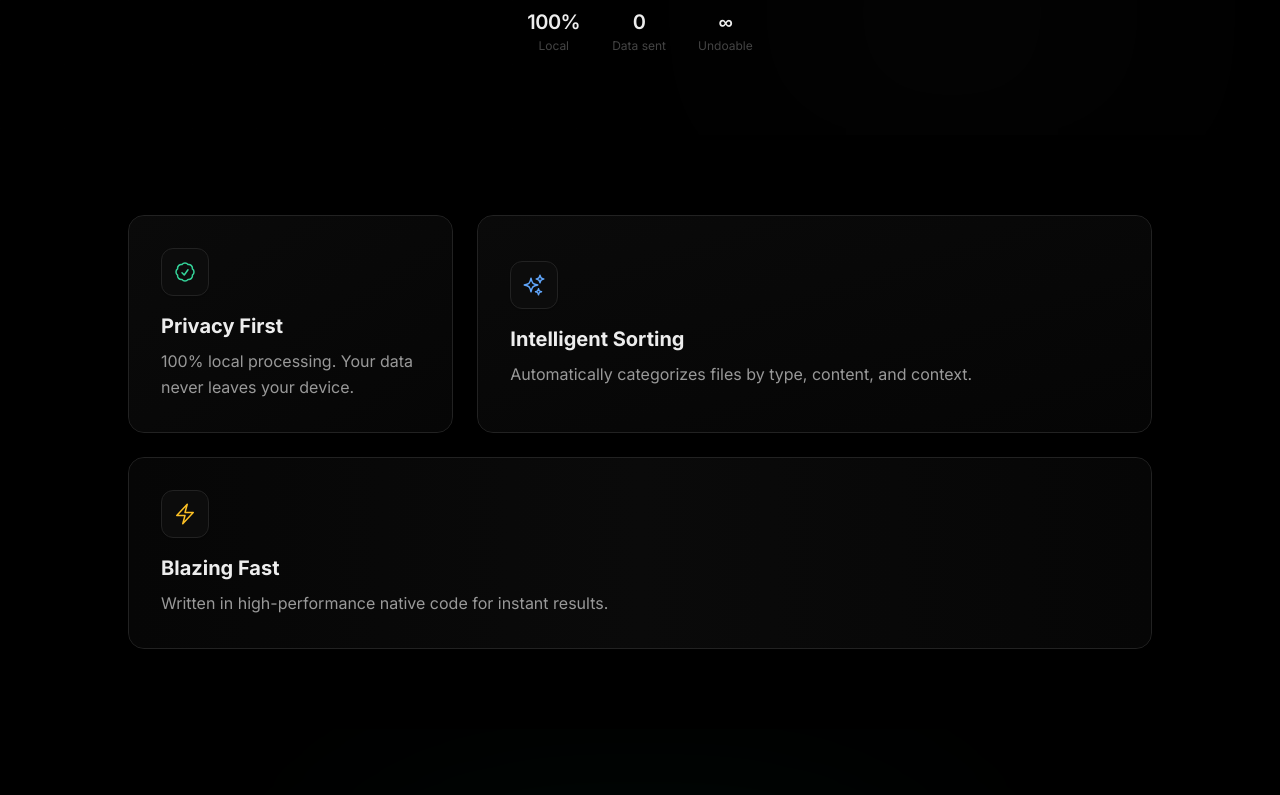
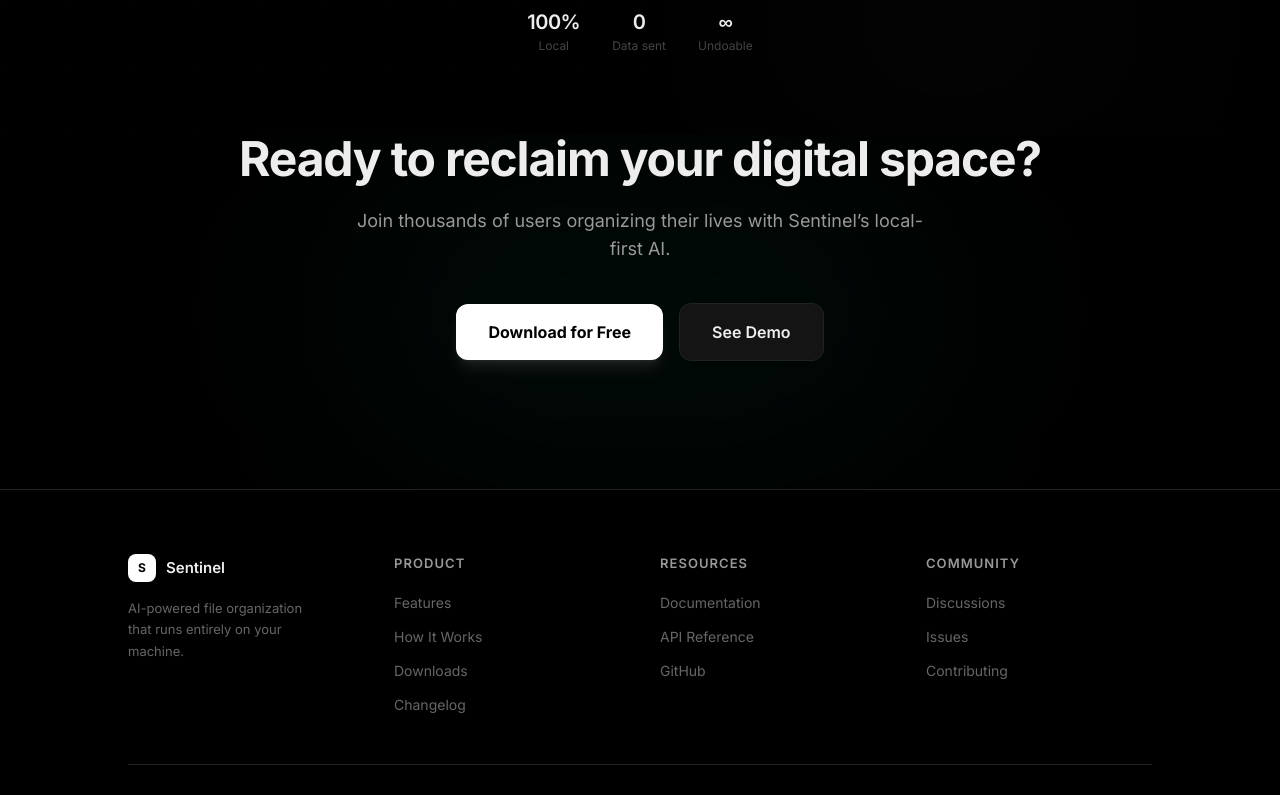
Before and after one commit to Mystic-commits/Sentinel, a Next.js app in the folder sentinel-web/: page / in a window 1280 px wide. Shown: the part 720-1515 px from the top of the page. Built offline with nearby package versions, Linux system fonts and the light colour scheme.

Commit message:
chore(landing): remove bento grid and optimize spacing

```diff
--- a/sentinel-web/src/app/(landing)/page.tsx
+++ b/sentinel-web/src/app/(landing)/page.tsx
@@ -1,10 +1,10 @@
-import { Hero, HomeBento, ConnectCTA } from '@/components/landing';
+import { Hero, ConnectCTA } from '@/components/landing';
 
 export default function Home() {
     return (
         <>
             <Hero />
-            <HomeBento />
+
             <ConnectCTA />
         </>
     );
--- a/sentinel-web/src/components/landing/ConnectCTA.tsx
+++ b/sentinel-web/src/components/landing/ConnectCTA.tsx
@@ -5,7 +5,7 @@
 
 export default function ConnectCTA() {
     return (
-        <section className="py-32 px-6 relative overflow-hidden">
+        <section className="pt-0 pb-32 px-6 relative overflow-hidden">
             {/* Background Glow */}
             <div className="absolute inset-0 bg-gradient-to-b from-transparent to-surface-0/50 pointer-events-none" />
             <div className="absolute top-1/2 left-1/2 -translate-x-1/2 -translate-y-1/2 w-[600px] h-[300px] bg-emerald-500/5 rounded-full blur-[100px] pointer-events-none" />
--- a/sentinel-web/src/components/landing/HomeBento.tsx
+++ /dev/null
@@ -1,73 +0,0 @@
-'use client';
-
-import { motion } from 'framer-motion';
-
-const features = [
-    {
-        title: 'Privacy First',
-        description: '100% local processing. Your data never leaves your device.',
-        icon: (
-            <svg className="w-6 h-6 text-emerald-400" fill="none" viewBox="0 0 24 24" stroke="currentColor" strokeWidth={1.5}>
-                <path strokeLinecap="round" strokeLinejoin="round" d="M9 12.75L11.25 15 15 9.75M21 12c0 1.268-.63 2.39-1.593 3.068a3.745 3.745 0 01-1.043 3.296 3.745 3.745 0 01-3.296 1.043A3.745 3.745 0 0112 21c-1.268 0-2.39-.63-3.068-1.593a3.746 3.746 0 01-3.296-1.043 3.745 3.745 0 01-1.043-3.296A3.745 3.745 0 013 12c0-1.268.63-2.39 1.593-3.068a3.745 3.745 0 011.043-3.296 3.746 3.746 0 013.296-1.043A3.746 3.746 0 0112 3c1.268 0 2.39.63 3.068 1.593a3.746 3.746 0 013.296 1.043 3.746 3.746 0 011.043 3.296A3.745 3.745 0 0121 12z" />
-            </svg>
-        ),
-        colSpan: 'md:col-span-1',
-        bg: 'bg-gradient-to-br from-surface-2 to-surface-1',
-    },
-    {
-        title: 'Intelligent Sorting',
-        description: 'Automatically categorizes files by type, content, and context.',
-        icon: (
-            <svg className="w-6 h-6 text-blue-400" fill="none" viewBox="0 0 24 24" stroke="currentColor" strokeWidth={1.5}>
-                <path strokeLinecap="round" strokeLinejoin="round" d="M9.813 15.904L9 18.75l-.813-2.846a4.5 4.5 0 00-3.09-3.09L2.25 12l2.846-.813a4.5 4.5 0 003.09-3.09L9 5.25l.813 2.846a4.5 4.5 0 003.09 3.09L15.75 12l-2.846.813a4.5 4.5 0 00-3.09 3.09zM18.259 8.715L18 9.75l-.259-1.035a3.375 3.375 0 00-2.455-2.456L14.25 6l1.036-.259a3.375 3.375 0 002.455-2.456L18 2.25l.259 1.035a3.375 3.375 0 002.456 2.456L21.75 6l-1.035.259a3.375 3.375 0 00-2.456 2.456zM16.894 20.567L16.5 21.75l-.394-1.183a2.25 2.25 0 00-1.423-1.423L13.5 18.75l1.183-.394a2.25 2.25 0 001.423-1.423l.394-1.183.394 1.183a2.25 2.25 0 001.423 1.423l1.183.394-1.183.394a2.25 2.25 0 00-1.423 1.423z" />
-            </svg>
-        ),
-        colSpan: 'md:col-span-2',
-        bg: 'bg-gradient-to-br from-surface-2 to-[#0a0a0a]',
-    },
-    {
-        title: 'Blazing Fast',
-        description: 'Written in high-performance native code for instant results.',
-        icon: (
-            <svg className="w-6 h-6 text-amber-400" fill="none" viewBox="0 0 24 24" stroke="currentColor" strokeWidth={1.5}>
-                <path strokeLinecap="round" strokeLinejoin="round" d="M3.75 13.5l10.5-11.25L12 10.5h8.25L9.75 21.75 12 13.5H3.75z" />
-            </svg>
-        ),
-        colSpan: 'md:col-span-3',
-        bg: 'bg-gradient-to-r from-surface-1 via-surface-2 to-surface-1',
-    },
-];
-
-export default function HomeBento() {
-    return (
-        <section className="py-20 px-6 relative">
-            <div className="max-w-5xl mx-auto">
-                <div className="grid grid-cols-1 md:grid-cols-3 gap-6">
-                    {features.map((feature, i) => (
-                        <motion.div
-                            key={feature.title}
-                            initial={{ opacity: 0, y: 20 }}
-                            whileInView={{ opacity: 1, y: 0 }}
-                            viewport={{ once: true }}
-                            transition={{ duration: 0.5, delay: i * 0.1 }}
-                            className={`${feature.colSpan} relative group rounded-2xl border border-edge overflow-hidden hover:border-edge-hover transition-colors`}
-                        >
-                            <div className={`absolute inset-0 opacity-50 ${feature.bg}`} />
-                            <div className="relative p-8 h-full flex flex-col justify-center">
-                                <div className="mb-4 inline-flex items-center justify-center w-12 h-12 rounded-xl bg-surface-1 border border-edge shadow-sm">
-                                    {feature.icon}
-                                </div>
-                                <h3 className="text-xl font-bold text-txt-primary mb-2">
-                                    {feature.title}
-                                </h3>
-                                <p className="text-txt-secondary leading-relaxed">
-                                    {feature.description}
-                                </p>
-                            </div>
-                        </motion.div>
-                    ))}
-                </div>
-            </div>
-        </section>
-    );
-}
--- a/sentinel-web/src/components/landing/index.ts
+++ b/sentinel-web/src/components/landing/index.ts
@@ -10,5 +10,5 @@
 export { default as DocsSection } from './DocsSection';
 export { default as InstallSection } from './InstallSection';
 export { default as Footer } from './Footer';
-export { default as HomeBento } from './HomeBento';
+
 export { default as ConnectCTA } from './ConnectCTA';
```
